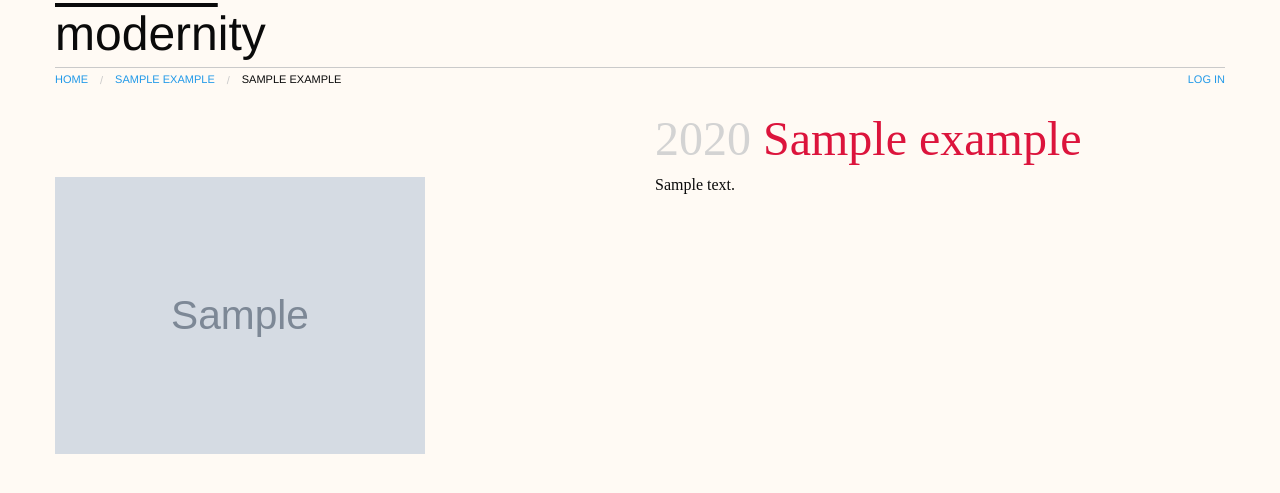
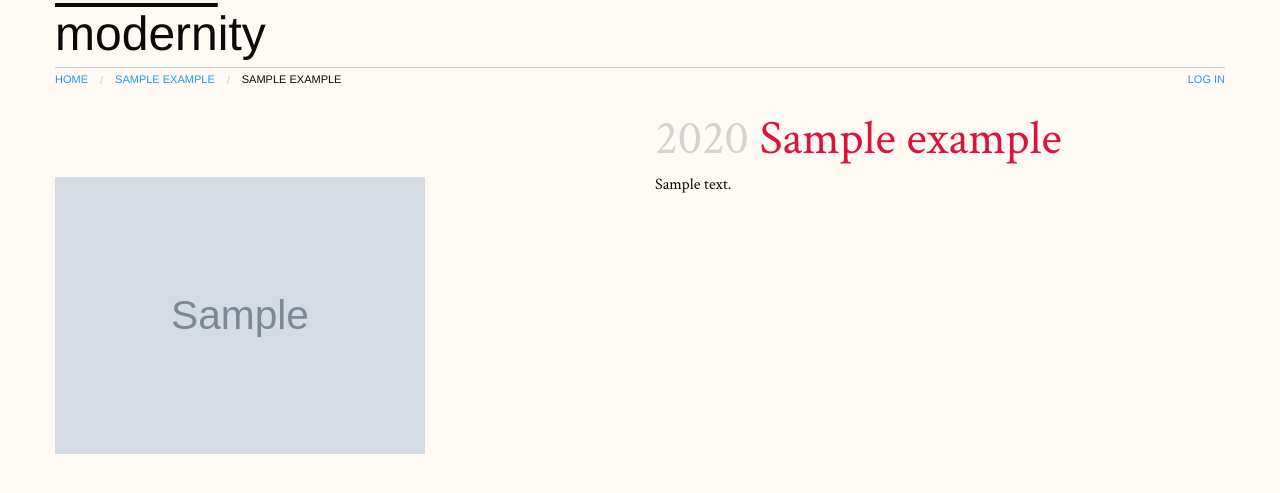
Before and after one commit to MisterTJB/Udacity-Catalogue, a Flask app: a page that uses app/templates/base.html in a window 1280 px wide. Shown: the top 493 px of the page. Run offline with Flask 2, Linux system fonts and the light colour scheme; tables that the repository leaves empty hold one stand-in row (values such as "Sample post"); grey boxes marked "Sample" are stand-in pictures; some libraries are stand-ins or nearby versions.

Commit message:
Include correct font stylesheet

```diff
--- a/app/model/catalogue.py
+++ b/app/model/catalogue.py
@@ -19,7 +19,6 @@ class Category(Base):
             'name': self.name,
             'image_path': "static/" + self.image_path
         }
-
 
 
 class Example(Base):
--- a/app/templates/base.html
+++ b/app/templates/base.html
@@ -6,7 +6,7 @@
   <meta name="viewport" content="width=device-width, initial-scale=1.0">
   <meta name="google-signin-client_id" content="407235018168-9kpf9phnb4u91lt9i3ge1qjpbs6p2eik.apps.googleusercontent.com">
   <title>modernity</title>
-  <link href="https://fonts.googleapis.com/css?family=Play:400,700" rel="stylesheet">
+  <link href="https://fonts.googleapis.com/css?family=Crimson+Text" rel="stylesheet">
   <link rel="stylesheet" href="{{ url_for('static', filename='css/foundation.css') }}">
   <link rel="stylesheet" href="{{ url_for('static', filename='css/app.css') }}">
 </head>
```
